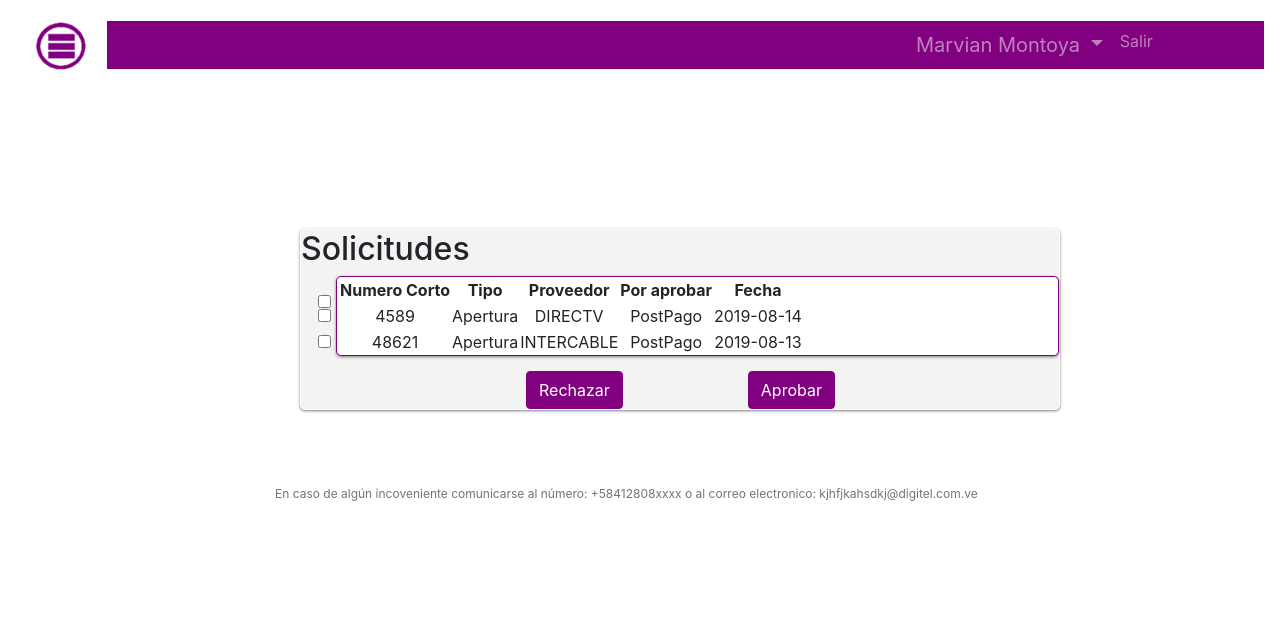
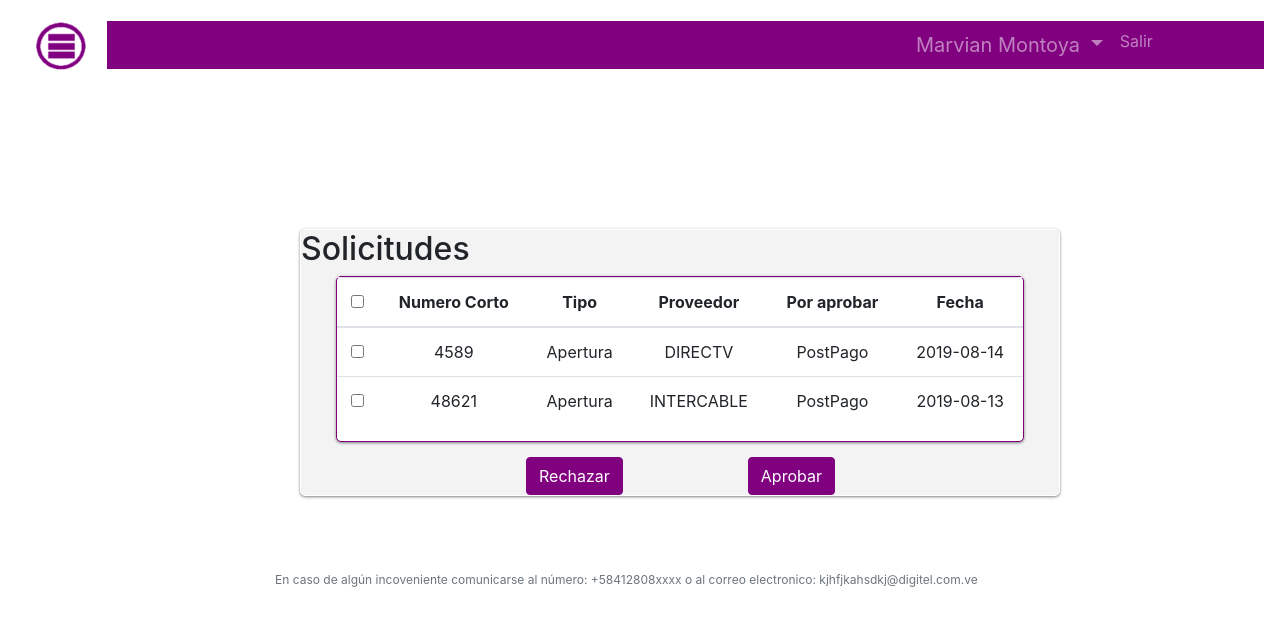
Before and after one commit to Marvian/inicioAngular, an Angular app: page /aprovacionnc in a window 1280 px wide. Shown: the top 626 px of the page. Built offline with nearby package versions, Linux system fonts and the light colour scheme.

Commit message:
agregando detalles en la interface siguiendo estandares

```diff
--- a/src/app/componentes/aprovacionnc/aprovacionnc.component.html
+++ b/src/app/componentes/aprovacionnc/aprovacionnc.component.html
@@ -1,12 +1,13 @@
 <div class="container">
-	<div class="row form-style">
+	<div class="form-style">
 		<h2>Solicitudes</h2>
-		 <div style="margin-left: 35px" class=" form-style-small ">
-		 	<table style="text-align: center" data-click-to-select="true">
+		 <div style="margin-left: 35px; margin-right: 35px;" class=" form-style-small ">
+		 	<table class="table " style="text-align: center" data-click-to-select="true" >
+		 		<thead>
 			 		<tr>
-		 			<td>
-		 				<input class="form-check-input" type="checkbox" id="inlineCheckbox1" value="option1">
-		 			</td>
+			 			<th>
+			 				<input class="" type="checkbox" id="inlineCheckbox1" value="option1">
+			 			</th>
 			 			<th >Numero Corto</th>
 
 			 			<th> Tipo </th>
@@ -17,9 +18,10 @@
 
 			 			<th> Fecha</th>
 			 		</tr>
+		 		</thead>
 		 		<tr *ngFor= "let solicitud of solicitudes">
 		 			<td>
-		 				<input class="form-check-input" type="checkbox" id="inlineCheckbox1" value="option1">
+		 				<input class="" type="checkbox" id="inlineCheckbox1" value="option1">
   <label class="form-check-label" for="inlineCheckbox1"></label>
 		 			</td>
 		 			<td> {{solicitud.numero}}</td>
--- a/src/app/componentes/aprovacionnc/aprovacionnc.component.scss
+++ b/src/app/componentes/aprovacionnc/aprovacionnc.component.scss
@@ -14,9 +14,8 @@
 }
 
 .form-style-small {
-	width: 730px;
+
 	position: relative;
-
 	background: white;
 	border: 1px solid purple;
 	border-radius: 5px;
@@ -44,12 +43,6 @@
 	margin-top: 15px;
 }
 
-.tabla{
-	width: 65px;
-	padding-left: 15px;
-	padding-top: 30px;
-}
-
 .separacion-alto {
 	margin-top: 15px;
 }
@@ -71,14 +64,8 @@
 -o-transition: all 0.225s ease-in;
 transition: all 0.225s ease-in;
 }
-.check-list li [type="checkbox"]:checked + label {
-  color: rgb(158, 158, 158);
-}
 
-@keyframes strike{
-  0%   { width : 0; }
-  100% { width: 100%; }
-}
+
 .strike {
   position: relative;
 }
@@ -86,8 +73,7 @@ transition: all 0.225s ease-in;
   content: ' ';
   position: absolute;
   top: 50%;
-  left: 0;
-  width: 100%;
+  left: 50%;
   height: 1px;
   background: rgb(158, 158, 158);
   animation-name: strike;
--- a/src/app/componentes/empleado/empleado.component.html
+++ b/src/app/componentes/empleado/empleado.component.html
@@ -2,7 +2,7 @@
 	<div class="row form-style">
 		<h2 style="margin-left: 10px" >Lista de Empleados</h2>
 		 <div style="margin-left: 10px" class=" form-style-small ">
-		 	<table style="text-align: center" data-click-to-select="true">
+		 	<table class="table" style="text-align: center" data-click-to-select="true">
 		 		<tr>
 		 			<th >Nombre</th>
 
--- a/src/app/componentes/form-cambio-tarifa/form-cambio-tarifa.component.html
+++ b/src/app/componentes/form-cambio-tarifa/form-cambio-tarifa.component.html
@@ -21,8 +21,7 @@
   			</div>
   			<div class=" cuadricula" >
 		 		<div class=" form-style-small ">
-
-		 			<table style="text-align: center">
+		 			<table class="table" style="text-align: center">
 		 				<tr>
 		 					<th>Número corto</th>
 
@@ -48,7 +47,7 @@
 		 			<button> << </button>
 		 		</div>
 				<div class=" form-style-small ">
-					<table style="text-align: center">
+					<table class="table" style="text-align: center">
 		 				<tr>
 		 					<th>Número corto</th>
 
--- a/src/app/componentes/form-cambio-tarifa/form-cambio-tarifa.component.scss
+++ b/src/app/componentes/form-cambio-tarifa/form-cambio-tarifa.component.scss
@@ -14,8 +14,7 @@
 }
 
 .form-style-small {
-	width: 325px;
-	height: 150px;
+
 	position: relative;
 
 	background: white;
--- a/src/app/componentes/form-cambio-tarifa/form-cambio-tarifa.component.ts
+++ b/src/app/componentes/form-cambio-tarifa/form-cambio-tarifa.component.ts
@@ -20,6 +20,14 @@ numeros = [
 new Numero (1, 5541, 16, 1724, 'MO', 'Si'),
 new Numero (2, 4254, 140, 1724, 'MT', 'Si'),
 new Numero (3, 3859, 140, 1724, 'MT', 'Si'),
+new Numero (4, 1520, 140, 1724, 'MO', 'Si'),
+new Numero (1, 5541, 16, 1724, 'MO', 'Si'),
+new Numero (2, 4254, 140, 1724, 'MT', 'Si'),
+new Numero (3, 3859, 140, 1724, 'MT', 'Si'),
+new Numero (4, 1520, 140, 1724, 'MO', 'Si'),
+new Numero (1, 5541, 16, 1724, 'MO', 'Si'),
+new Numero (2, 4254, 140, 1724, 'MT', 'Si'),
+new Numero (3, 3859, 140, 1724, 'MT', 'Si'),
 new Numero (4, 1520, 140, 1724, 'MO', 'Si')
 ];
 
--- a/src/app/componentes/numero-corto/numero-corto.component.html
+++ b/src/app/componentes/numero-corto/numero-corto.component.html
@@ -2,7 +2,7 @@
 	<div class="row form-style">
 		<h2>Lista de Número Corto</h2>
 		 <div class=" form-style-small ">
-		 	<table data-click-to-select="true">
+		 	<table class="table" data-click-to-select="true">
 		 		<tr>
 		 			<th >Número Corto</th>
 
--- a/src/app/componentes/proveedor/proveedor.component.html
+++ b/src/app/componentes/proveedor/proveedor.component.html
@@ -1,7 +1,7 @@
 <div class="container">
 	<div class="row form-style">
 		<h2 style="margin-left: 15px"> Lista de Proveedores</h2>
-		 <div style="margin-left: 15px" class=" form-style-small ">
+		 <div style="margin-left: 15px" class=" form-style-small table ">
 		 	<table style="text-align: center" data-click-to-select="true">
 		 		<tr>
 		 			<th >Nombre Proveedor</th>
```
Lines whose indentation alone changed are shown as unchanged.
